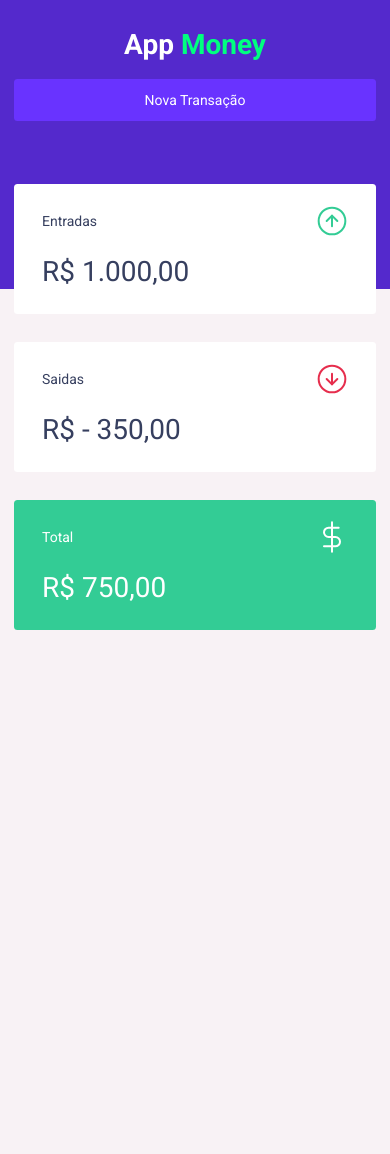
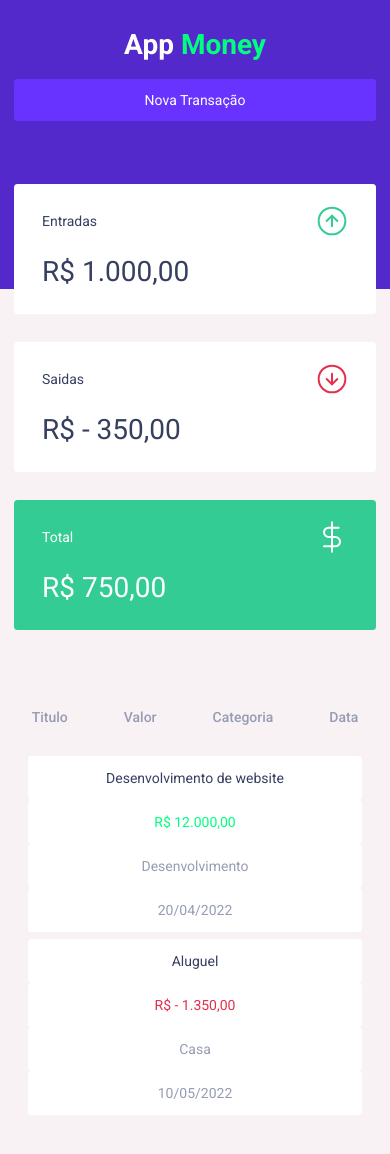
Before and after one commit to pettersonPadilha/app-money, a React (Create React App) app: page / in a window 390 px wide. Shown: the top 1154 px of the page. Before the commit the page ends 844 px from the top, so only its background shows below. Built offline with nearby package versions, Linux system fonts and the light colour scheme.

Commit message:
Table Responsiva

```diff
--- a/src/components/Dashboard/index.tsx
+++ b/src/components/Dashboard/index.tsx
@@ -1,10 +1,12 @@
 import { Summary } from "../Summary";
+import { TransactionTable } from "../TransactionTable";
 import { Container } from "./styles";
 
 export function Dashboard() {
     return(
        <Container>
         <Summary/>
+        <TransactionTable/>
        </Container>
     );
 }
--- /dev/null
+++ b/src/components/TransactionTable/index.tsx
@@ -0,0 +1,35 @@
+import { Container } from "./styles";
+
+export function TransactionTable() {
+    return(
+        <Container>
+            <table>
+                <thead>
+                    <tr>
+                        <th>Titulo</th>
+                        <th>Valor</th>
+                        <th>Categoria</th>
+                        <th>Data</th>
+                    </tr>
+                </thead>
+
+                <tbody>
+                    <tr>
+                        <td>Desenvolvimento de website</td>
+                        <td className="deposit">R$ 12.000,00</td>
+                        <td>Desenvolvimento</td>
+                        <td>20/04/2022</td>
+                    </tr>
+
+                    <tr>
+                        <td>Aluguel</td>
+                        <td className="withdraw">R$ - 1.350,00</td>
+                        <td>Casa</td>
+                        <td>10/05/2022</td>
+                    </tr>
+
+                </tbody>
+            </table>
+        </Container>
+    );
+}
--- /dev/null
+++ b/src/components/TransactionTable/styles.ts
@@ -0,0 +1,59 @@
+import styled from "styled-components";
+
+export const Container = styled.div`
+    margin-top: 4rem;
+
+    table {
+            width: 100%;
+            border-spacing: 0 0.5rem;
+
+
+
+
+        th {
+            color: var(--text-body);
+            font-weight: 500;
+            padding: 1rem 2rem;
+            text-align: left;
+            line-height: 1.5rem;
+        }
+
+        td {
+            padding: 1rem 1rem;
+            border: 0;
+            background: var(--shape);
+            color: var(--text-body);
+            border-radius: 0.25rem;
+
+
+
+
+
+            &:first-child {
+                color: var(--text-title);
+            }
+        }
+        .deposit {
+            color: #00FF7F	;
+            }
+        .withdraw {
+            color: var(--red);
+        }
+    }
+    @media (max-width: 528px) {
+
+        table {
+            display: flex;
+            justify-content: center;
+            align-items: center;
+            flex-direction: column;
+        }
+
+        td {
+            display: flex;
+            justify-content: center;
+            align-items: center;
+            width: 23.8rem;
+        }
+  }
+`
```
